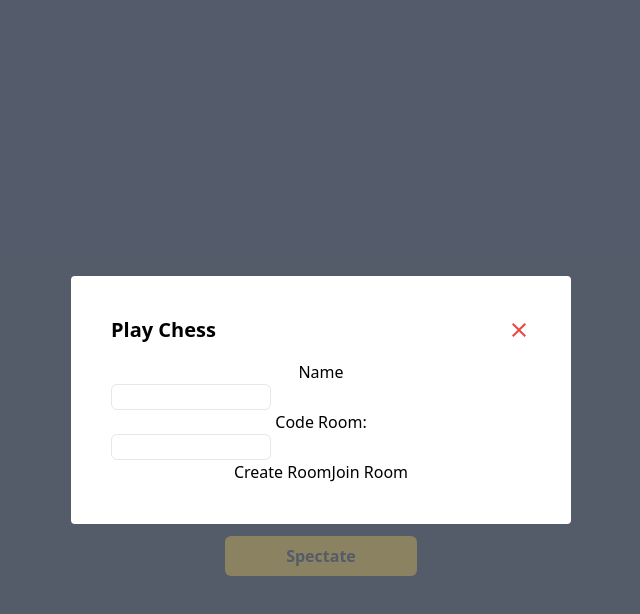
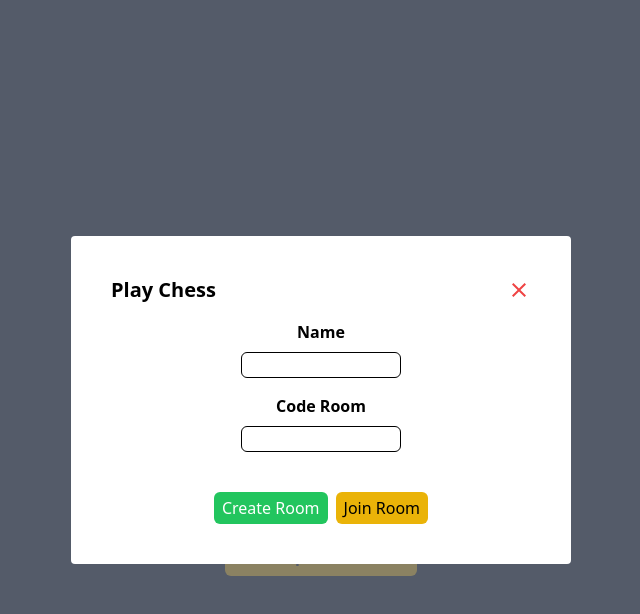
Before and after one commit to Group-Project-Phase-2-What-The-Chess/what-the-chess-client, a React (Vite) app: page / in a window 1280 px wide. Both pictures are taken after a click on the button "Play". Shown: the top 614 px of the page, without its empty margins (319-959 px from the left). Built offline with nearby package versions, Linux system fonts and the light colour scheme.

Commit message:
feat: add modal for spectate and play game

```diff
--- a/src/pages/Homepage.jsx
+++ b/src/pages/Homepage.jsx
@@ -3,12 +3,20 @@ import Modal from "../components/Modal";
 
 export default function Homepage() {
   const [isPlayModalOpen, setIsPlayModalOpen] = useState(false);
+  const [isSpectateModalOpen, setIsSpectateModalOpen] = useState(false);
 
   const handleClosePlayModal = () => {
     setIsPlayModalOpen(false);
   };
   const handleOpenPlayModal = () => {
     setIsPlayModalOpen(true);
+  };
+
+  const handleCloseSpectateModal = () => {
+    setIsSpectateModalOpen(false);
+  };
+  const handleOpenSpectateModal = () => {
+    setIsSpectateModalOpen(true);
   };
   return (
     <div>
@@ -34,17 +42,31 @@ export default function Homepage() {
                   handleCloseModal={handleClosePlayModal}
                   data={
                     <div className="text-center text-black">
-                      <div className="flex-col flex">
-                        <label>Name</label>
-                        <input type="text" className="rounded-md border w-40" />
+                      <div className="flex-col gap-2 flex items-center">
+                        <label className="font-semibold">Name</label>
+                        <input
+                          type="text"
+                          className="rounded-md outline-none focus:outline-none px-1 border-black border w-40"
+                        />
                       </div>
-                      <div className="flex flex-col">
-                        <label>Code Room:</label>
-                        <input type="text" className="rounded-md border w-40" />
+                      <div className="flex flex-col gap-2 pt-4 py-2 items-center">
+                        <label className="font-semibold">Code Room</label>
+                        <input
+                          type="text"
+                          className="rounded-md outline-none focus:outline-none border border-black px-1 w-40"
+                        />
                       </div>
-                      <div>
-                        <button>Create Room</button>
-                        <button>Join Room</button>
+                      <div className="pt-8 gap-2 flex w-full justify-center">
+                        <div>
+                          <button className="rounded-md text-white bg-green-500 px-2 py-1">
+                            Create Room
+                          </button>
+                        </div>
+                        <div>
+                          <button className="rounded-md bg-yellow-500 px-2 py-1">
+                            Join Room
+                          </button>
+                        </div>
                       </div>
                     </div>
                   }
@@ -53,9 +75,43 @@ export default function Homepage() {
             </div>
             <h1>OR</h1>
             <div className="py-2">
-              <button className="rounded-md font-semibold text-gray-900 bg-yellow-500 w-48 py-2">
+              <button
+                className="rounded-md font-semibold text-gray-900 bg-yellow-500 w-48 py-2"
+                onClick={handleOpenSpectateModal}
+              >
                 Spectate
               </button>
+              {isSpectateModalOpen && (
+                <Modal
+                  modalName="Specatate"
+                  handleCloseModal={handleCloseSpectateModal}
+                  data={
+                    <div className="text-center text-black">
+                      <div className="flex-col gap-2 flex items-center">
+                        <label className="font-semibold">Name</label>
+                        <input
+                          type="text"
+                          className="rounded-md outline-none focus:outline-none px-1 border-black border w-40"
+                        />
+                      </div>
+                      <div className="flex flex-col gap-2 pt-4 py-2 items-center">
+                        <label className="font-semibold">Code Room</label>
+                        <input
+                          type="text"
+                          className="rounded-md outline-none focus:outline-none border border-black px-1 w-40"
+                        />
+                      </div>
+                      <div className="pt-8 gap-2 flex w-full justify-center">
+                        <div>
+                          <button className="rounded-md bg-yellow-500 px-2 py-1">
+                            Join Room
+                          </button>
+                        </div>
+                      </div>
+                    </div>
+                  }
+                />
+              )}
             </div>
           </div>
         </div>
```
